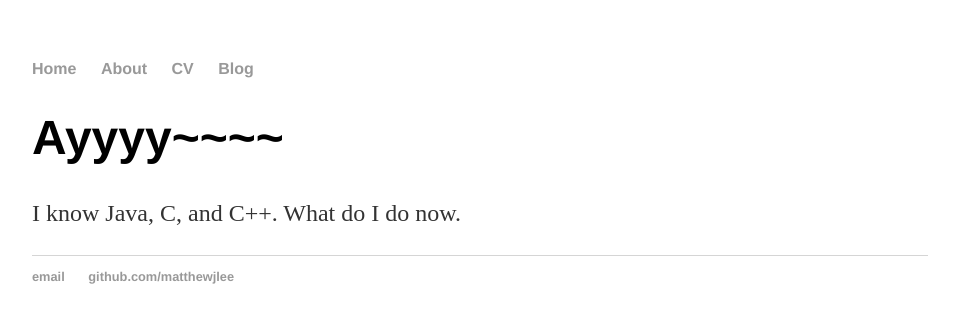
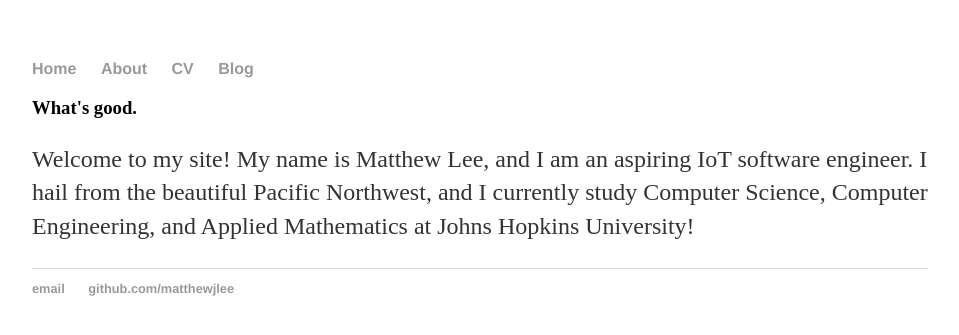
Before and after one commit to matthewjlee/matthewjlee.github.io, a Jekyll site: the page built from about/index.html, in a window 1280 px wide. Shown: the top 335 px of the page, without its empty margins (160-1119 px from the left). Built offline with Jekyll 4.4.1, drawn with Linux system fonts in a browser that asks for light colours.

Commit message:
second edit of about section

```diff
--- a/about/index.html
+++ b/about/index.html
@@ -3,6 +3,6 @@ layout: default
 title: Matthew Lee, CSE
 ---
 <div class="intro">
-	<h1>Ayyyy~~~~</h1>
-	<p>I know Java, C, and C++. What do I do now. </p>
+	<h3>What's good. </h1>
+	<p>Welcome to my site! My name is Matthew Lee, and I am an aspiring IoT software engineer. I hail from the beautiful Pacific Northwest, and I currently study Computer Science, Computer Engineering, and Applied Mathematics at Johns Hopkins University! </p>
 </div><!-- /.intro -->
```
